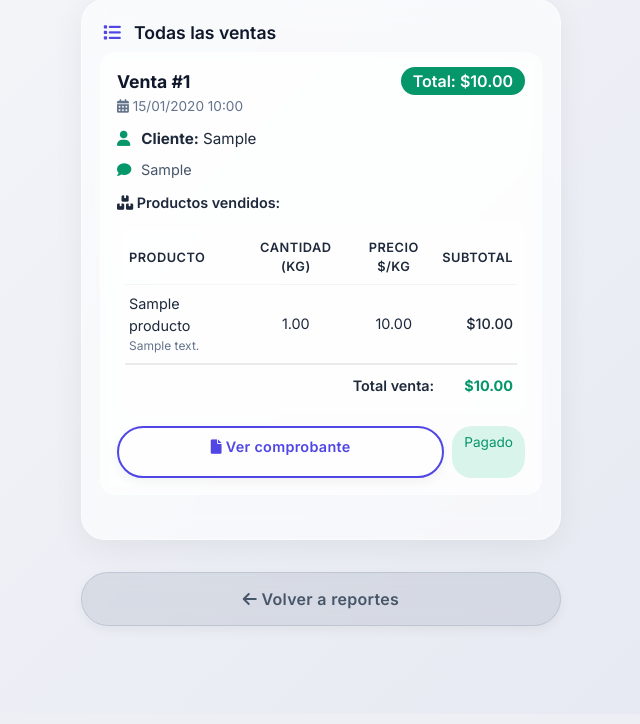
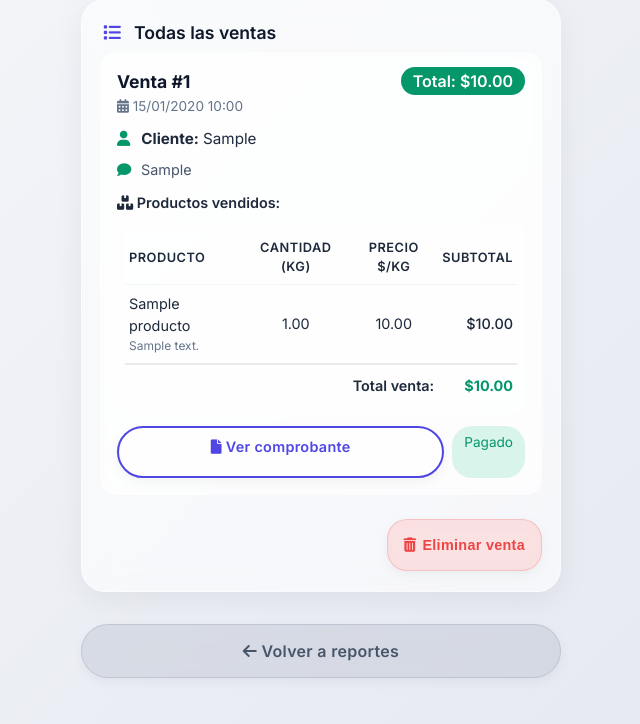
Before and after one commit to charcuteria2026/charcuteria, a Flask app: page /reportes/ventas in a window 1280 px wide. Shown: the part 86-810 px from the top of the page, without its empty margins (319-959 px from the left). Before the commit the page ends 714 px from the top, so only its background shows below. Run offline with Flask 2, Linux system fonts and the light colour scheme; tables that the repository leaves empty hold one stand-in row (values such as "Sample post").

Commit message:
Add files via upload

```diff
--- a/app.py
+++ b/app.py
@@ -115,10 +115,41 @@ def reporte_compras():
     compras = Compra.query.order_by(Compra.fecha.desc()).all()
     return render_template('reporte_compras.html', compras=compras)
 
+@app.route('/reportes/compras/eliminar/<int:id>', methods=['POST'])
+def eliminar_compra(id):
+    try:
+        compra = Compra.query.get_or_404(id)
+        # Los detalles se eliminan automáticamente por cascade
+        db.session.delete(compra)
+        db.session.commit()
+        flash(f'Compra #{id} eliminada correctamente', 'success')
+    except Exception as e:
+        db.session.rollback()
+        flash(f'Error al eliminar compra: {str(e)}', 'danger')
+    return redirect(url_for('reporte_compras'))
+
 @app.route('/reportes/ventas')
 def reporte_ventas():
     ventas = Venta.query.order_by(Venta.fecha.desc()).all()
     return render_template('reporte_ventas.html', ventas=ventas)
+
+@app.route('/reportes/ventas/eliminar/<int:id>', methods=['POST'])
+def eliminar_venta(id):
+    try:
+        venta = Venta.query.get_or_404(id)
+        # Eliminar archivo de comprobante si existe
+        if venta.comprobante:
+            ruta = os.path.join(app.config['UPLOAD_FOLDER'], venta.comprobante)
+            if os.path.exists(ruta):
+                os.remove(ruta)
+        # Los detalles se eliminan automáticamente por cascade
+        db.session.delete(venta)
+        db.session.commit()
+        flash(f'Venta #{id} eliminada correctamente', 'success')
+    except Exception as e:
+        db.session.rollback()
+        flash(f'Error al eliminar venta: {str(e)}', 'danger')
+    return redirect(url_for('reporte_ventas'))
 
 @app.route('/ventas/<int:id>/pagar', methods=['GET', 'POST'])
 def pagar_venta(id):
--- a/templates/reporte_ventas.html
+++ b/templates/reporte_ventas.html
@@ -87,6 +87,14 @@
                 </span>
             </div>
         </div>
+        <div style="margin-top: 16px; display: flex; justify-content: flex-end; gap: 8px; flex-wrap: wrap;">
+            <form method="POST" action="{{ url_for('eliminar_venta', id=venta.id) }}"
+                onsubmit="return confirm('¿Estás seguro de eliminar la venta #{{ venta.id }}? Esta acción es irreversible.');">
+                <button type="submit" class="btn btn-danger" style="background: rgba(239,68,68,0.15); color:#ef4444; border: 1px solid rgba(239,68,68,0.2); padding: 8px 16px; border-radius: 20px; font-size: 0.9rem; display: inline-flex; align-items: center; gap: 6px;">
+                    <i class="fas fa-trash-alt"></i> Eliminar venta
+                </button>
+            </form>
+        </div>
         {% endfor %}
     {% else %}
         <div style="text-align: center; padding: 40px 20px; color: #64748b;">
```
Also changed, not shown: templates/reporte_compras.html (+8 -0 lines).
